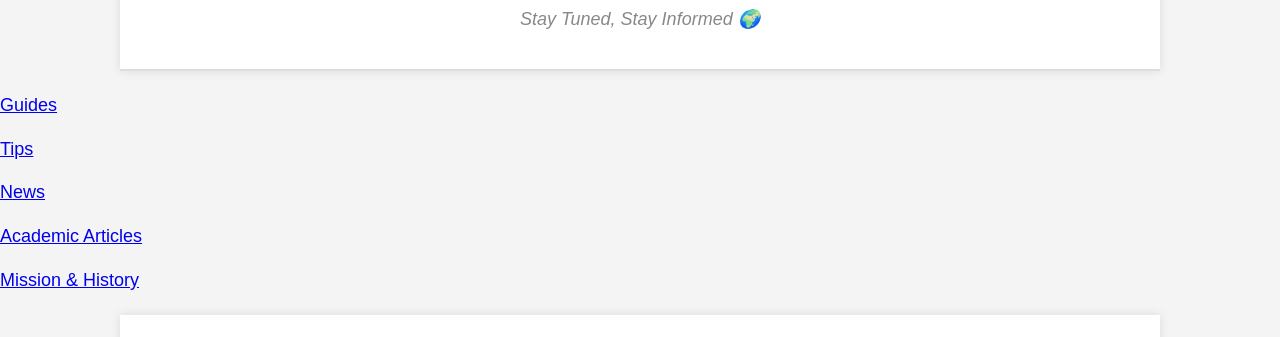
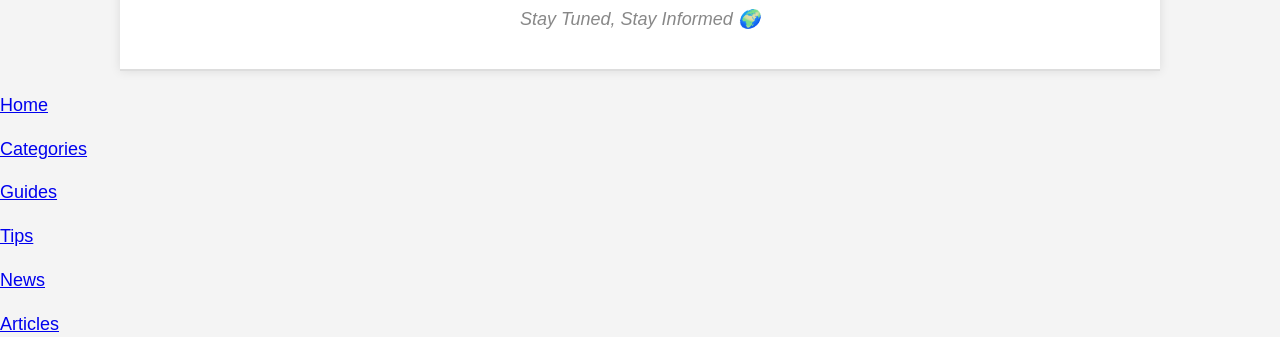
Before and after one commit to galaXxy155/JarqynNewsSite, a plain HTML site: page index.html in a window 1280 px wide. Shown: the part 117-454 px from the top of the page. Drawn offline with Linux system fonts and the light colour scheme.

Commit message:
Update index.html

```diff
--- a/index.html
+++ b/index.html
@@ -9,7 +9,6 @@
 </head>
 
 <body>
-
     <!-- Header Section -->
     <header>
         <h1>Jarqyn News</h1>
@@ -19,11 +18,13 @@
     <!-- Navigation Section -->
 <nav>
     <ul>
+        <li><a href="#introduction">Home</a></li>
+        <li><a href="#categories">Categories</a></li>
         <li><a href="#guides">Guides</a></li>
         <li><a href="#tips">Tips</a></li>
         <li><a href="#news">News</a></li>
-            <li><a href="#articles">Academic Articles</a></li>
-            <li><a href="#history">Mission & History</a></li>
+        <li><a href="#articles">Articles</a></li>
+        <li><a href="#our-story">Our Story</a></li>
     </ul>
 </nav>
 
```
Lines whose indentation alone changed are shown as unchanged.
